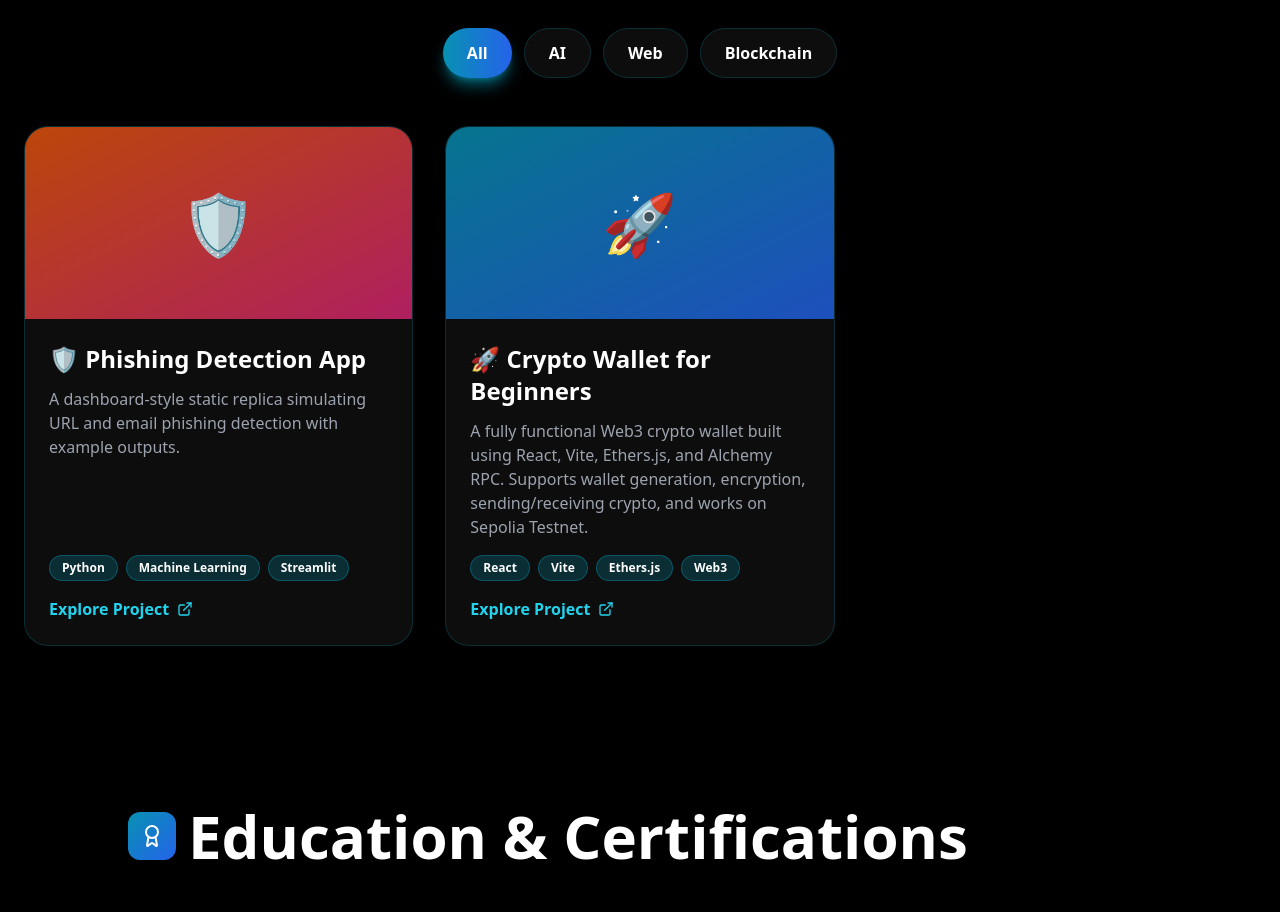
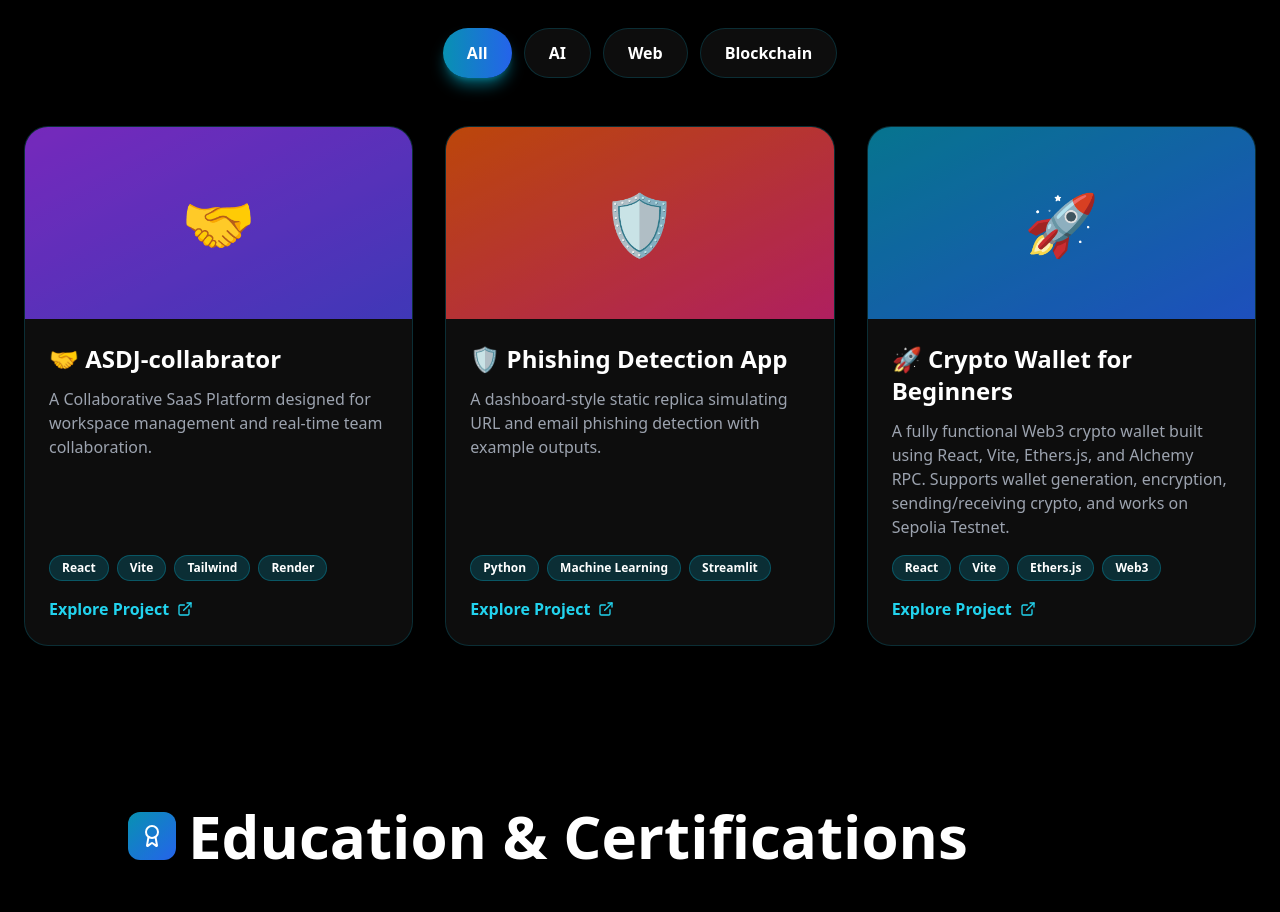
Before and after one commit to Akashmdshetty/portfolio, a React (Vite) app: page / in a window 1280 px wide. Shown: the part 2560-3472 px from the top of the page. Built offline with nearby package versions, Linux system fonts and the light colour scheme.

Commit message:
feat: add ASDJ-collabrator project to portfolio

```diff
--- a/src/App.jsx
+++ b/src/App.jsx
@@ -145,6 +145,16 @@ export default function Portfolio() {
   ];
 
   const projects = [
+    {
+      title: '🤝 ASDJ-collabrator',
+      description: 'A Collaborative SaaS Platform designed for workspace management and real-time team collaboration.',
+      tech: ['React', 'Vite', 'Tailwind', 'Render'],
+      link: 'https://asdj-workspace.onrender.com/',
+      category: 'Web',
+      image: '🤝',
+      gradient: 'from-purple-600 to-indigo-600',
+      external: true,
+    },
     {
       title: '🛡️ Phishing Detection App',
       description: 'A dashboard-style static replica simulating URL and email phishing detection with example outputs.',
```
